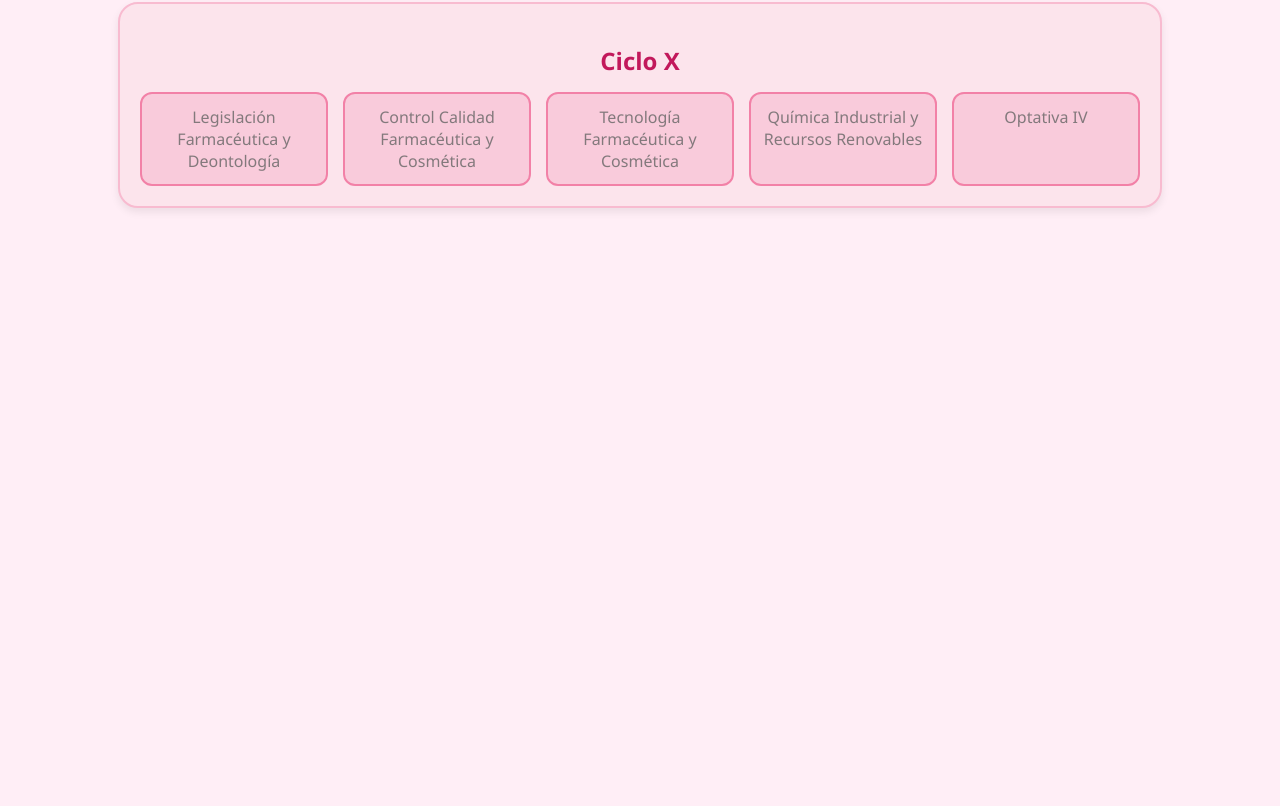
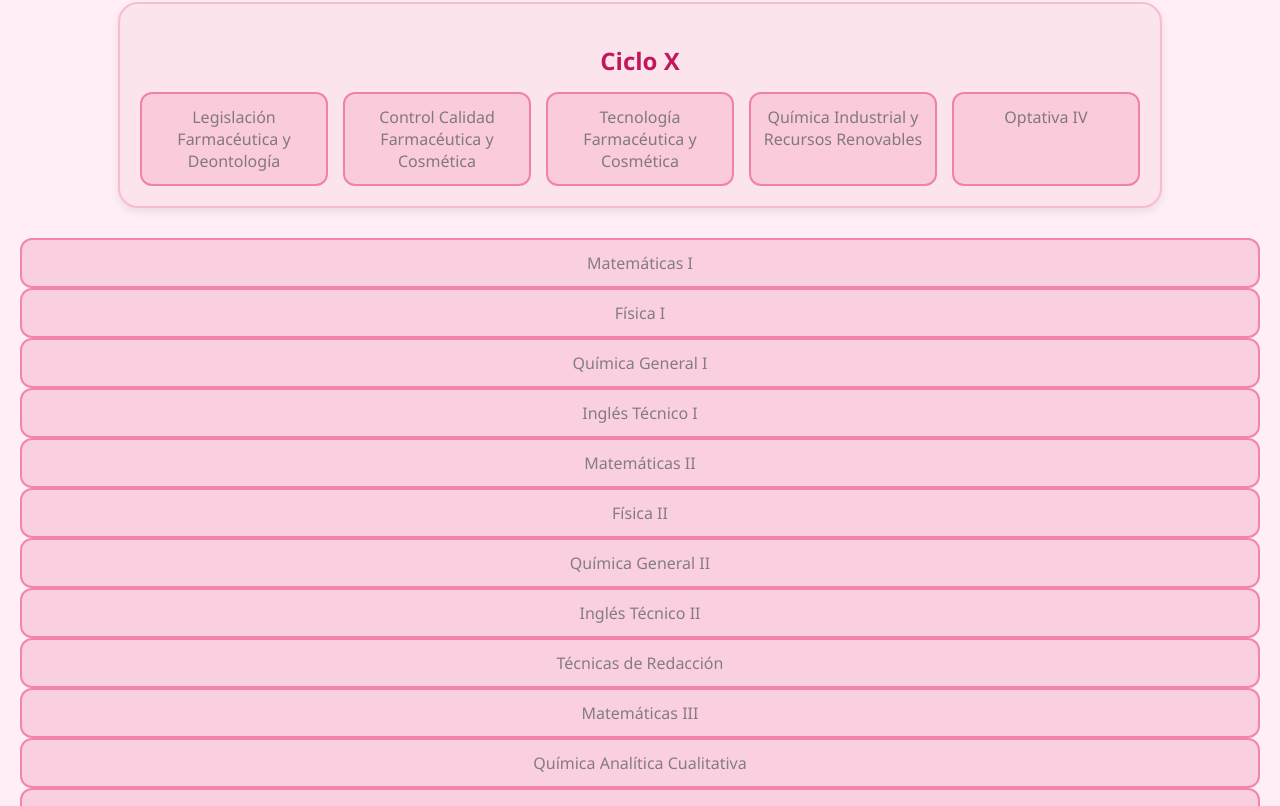
Before and after one commit to Leo-3126/Malla-Quimica-, a plain HTML site: page index.html in a window 1280 px wide. Shown: the part 1994-2800 px from the top of the page. Before the commit the page ends 2252 px from the top, so only its background shows below. Drawn offline with Linux system fonts and the light colour scheme.

Commit message:
Update index.html

```diff
--- a/index.html
+++ b/index.html
@@ -115,7 +115,7 @@
     </div>
   </div>
 
-   <div id="contenedor"></div>
+   <div id="malla"></div>
   <script src="script.js"></script>
 </body>
 </html>
```
